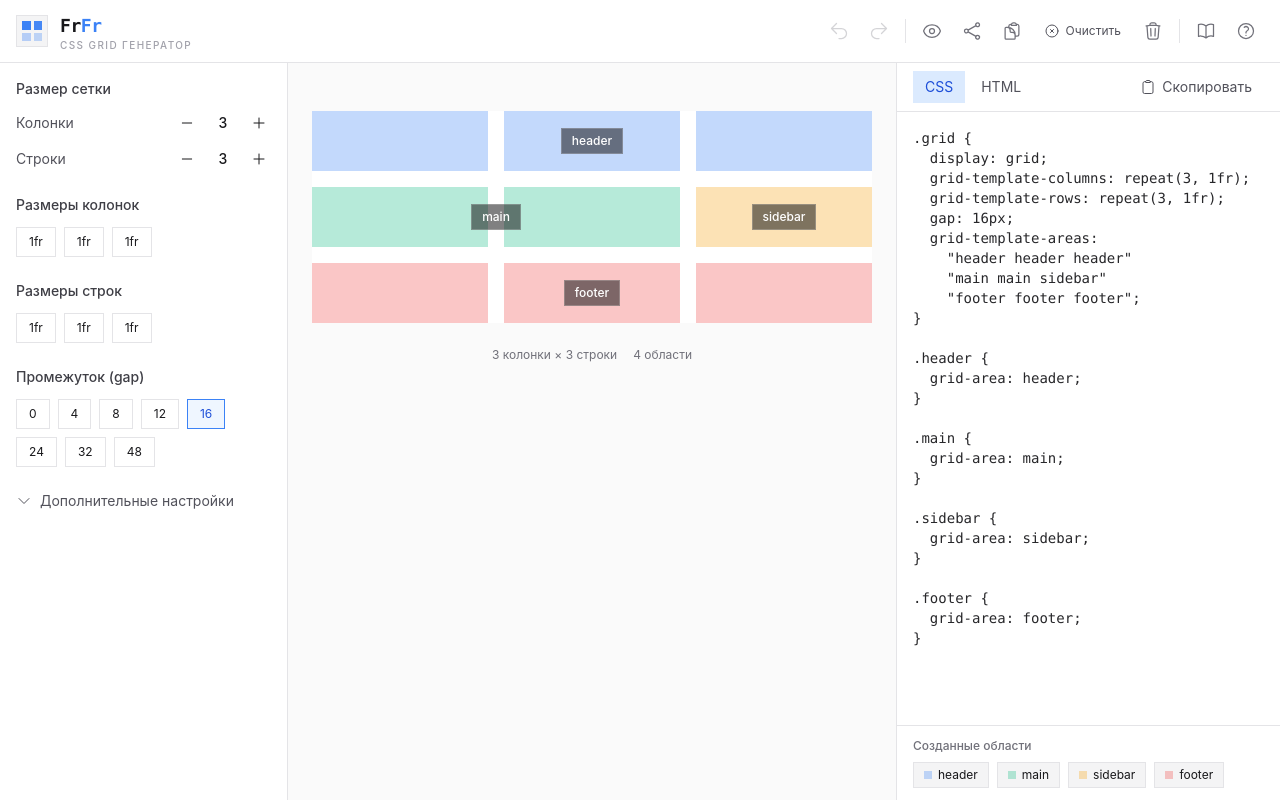
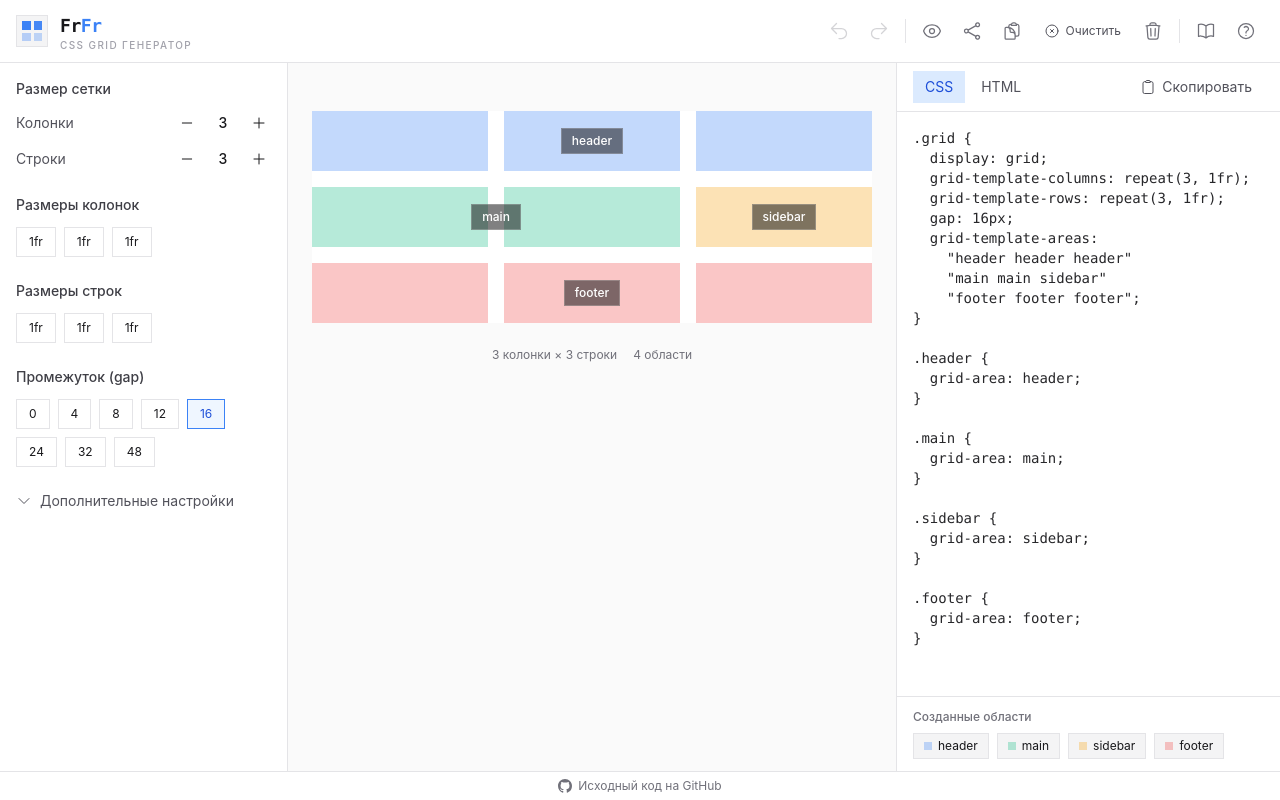
Before and after one commit to modeusweb/frfr-grid, a Next.js app: page / in a window 1280 px wide. Built offline with nearby package versions, Linux system fonts and the light colour scheme.

Commit message:
feat: верификация Google и Яндекс, футер со ссылкой на GitHub

```diff
--- a/app/layout.tsx
+++ b/app/layout.tsx
@@ -77,6 +77,10 @@
       "max-snippet": -1,
     },
   },
+  verification: {
+    google: "w_s1YAdGDmNMm19tV4F6fl_4o15nDgnZGLM8ledX-f8",
+    yandex: "a1fe32ea207e0be6",
+  },
 };
 
 const jsonLd = {
--- a/components/grid-generator/GridGenerator.tsx
+++ b/components/grid-generator/GridGenerator.tsx
@@ -620,6 +620,20 @@
           {toast.message}
         </div>
       )}
+<footer className="shrink-0 border-t border-surface-200 dark:border-surface-700 bg-white dark:bg-surface-900 px-4 py-1.5 flex items-center justify-center gap-1.5">
+          <a
+            href="https://github.com/modeusweb/frfr-grid"
+            target="_blank"
+            rel="noopener noreferrer"
+            className="flex items-center gap-1.5 text-xs text-surface-500 hover:text-surface-900 dark:text-surface-400 dark:hover:text-white transition-colors"
+            aria-label="Исходный код FrFr на GitHub"
+          >
+            <svg viewBox="0 0 16 16" className="w-3.5 h-3.5 fill-current" aria-hidden="true">
+              <path d="M8 0C3.58 0 0 3.58 0 8c0 3.54 2.29 6.53 5.47 7.59.4.07.55-.17.55-.38 0-.19-.01-.82-.01-1.49-2.01.37-2.53-.49-2.69-.94-.09-.23-.48-.94-.82-1.13-.28-.15-.68-.52-.01-.53.63-.01 1.08.58 1.23.82.72 1.21 1.87.87 2.33.66.07-.52.28-.87.51-1.07-1.78-.2-3.64-.89-3.64-3.95 0-.87.31-1.59.82-2.15-.08-.2-.36-1.02.08-2.12 0 0 .67-.21 2.2.82.64-.18 1.32-.27 2-.27s1.36.09 2 .27c1.53-1.04 2.2-.82 2.2-.82.44 1.1.16 1.92.08 2.12.51.56.82 1.27.82 2.15 0 3.07-1.87 3.75-3.65 3.95.29.25.54.73.54 1.48 0 1.07-.01 1.93-.01 2.2 0 .21.15.46.55.38A8.01 8.01 0 0 0 16 8c0-4.42-3.58-8-8-8z" />
+            </svg>
+            Исходный код на GitHub
+          </a>
+        </footer>
     </div>
   );
 }
```
